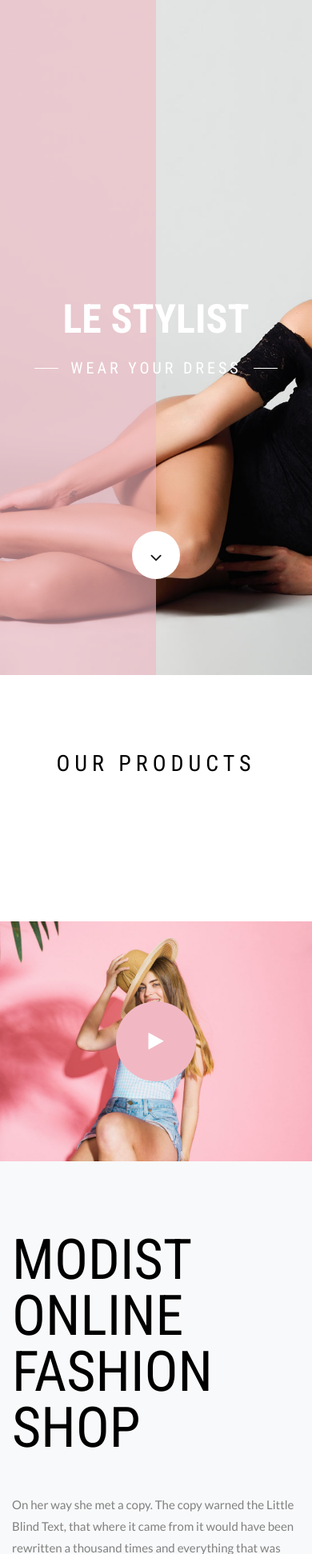
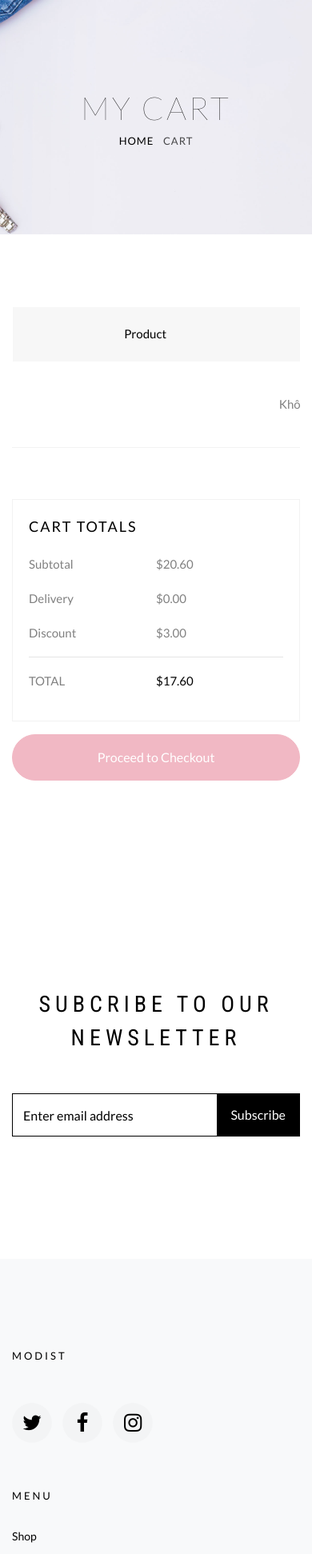
Before and after one commit to dangquoccuong1999/Bai_Thi_Lap_Trinh_Mang_2, a PHP site: page /?page=cart in a window 390 px wide. Shown: the part 66-2009 px from the top of the page at 80% size. Run offline with PHP 8.4, Linux system fonts and the light colour scheme; data that the repository does not hold is empty; some libraries are stand-ins or nearby versions; some web fonts are replaced.

Commit message:
sửa view của product single với cart

```diff
--- a/Controller/ProductController.php
+++ b/Controller/ProductController.php
@@ -52,6 +52,53 @@
             return $this->productDb->getSingleProduct($id, $capacity);
         }
     }
+
+    //giỏ hàng
+    public function cart()
+    {
+
+        include_once 'View/cart.php';
+    }
+
+    public function addCart()
+    {
+        if (!isset($_SESSION['countCart'])) {
+            $_SESSION['countCart'] = 1;
+            $_SESSION['cart'] = [];
+
+            $id = $_GET['id'];
+            $capacity = $_GET['capacity'];
+            $arr = [];
+            array_push($arr, ['id' => $id, 'capacity' => $capacity, 'quantity_number' => 1]);
+            $_SESSION['cart'] = $arr;
+            // var_dump($_SESSION['cart']);
+        } else {
+            $id = $_GET['id'];
+            $capacity = $_GET['capacity'];
+
+            $_SESSION['countCart'] = $_SESSION['countCart'];
+            $_SESSION['countCart']++;
+
+            $arr = $_SESSION['cart'];
+            $i = 0;
+            $checkAdd = true;
+
+            foreach ($arr as $array) {
+                if (in_array($id, $array) && in_array($capacity, $array)) {
+                    $_SESSION['cart'][$i]['quantity_number']++;
+                    $checkAdd = false;
+                }
+                $i++;
+            }
+            if ($checkAdd == true) {
+                array_push($arr, ['id' => $id, 'capacity' => $capacity, 'quantity_number' => 1]);
+                $_SESSION['cart'] = $arr;
+            }
+
+            var_dump($_SESSION['cart']);
+        }
+        $this->singleProduct();
+    }
     // phân chia trang
     public function pagination()
     {
--- a/Model/ProductDB.php
+++ b/Model/ProductDB.php
@@ -43,7 +43,7 @@
     }
     //single product
 
-    public function getSingleProduct($id,$capacity)
+    public function getSingleProduct($id, $capacity)
     {
         $sql = "SELECT DISTINCT products.id,products.name_product,products.name_producer,products.origin,products.description,products.category,products.img_product,product_detail.price,product_detail.capacity,product_detail.quantity_number FROM `products`,product_detail WHERE product_detail.capacity = '$capacity' AND products.id = product_detail.id_product AND products.id = " . $id;
         $stmt = $this->conn->query($sql);
@@ -53,8 +53,29 @@
         $stmt = $this->conn->query($sql);
         $capacity = $stmt->fetchAll(PDO::FETCH_ASSOC);
 
-        $arr = [$product,$capacity];
+        $arr = [$product, $capacity];
         return $arr;
+    }
+
+    //car
+    public function cart()
+    {
+        $products = [];
+        foreach ($_SESSION['cart'] as $product) {
+            $id = $product['id'];
+            $capacity = $product['capacity'];
+
+            $sql = "SELECT DISTINCT products.id,products.name_product,products.name_producer,products.origin,products.description,products.category,products.img_product,product_detail.price,product_detail.capacity,product_detail.quantity_number FROM `products`,product_detail WHERE product_detail.capacity = '$capacity' AND products.id = product_detail.id_product AND products.id = " . $id;
+            $stmt = $this->conn->query($sql);
+            $product = $stmt->fetch(PDO::FETCH_ASSOC);
+            array_push($products, $product);
+        }
+        // var_dump($products);
+        // lấy thời gian hiện tại của hệ thống
+        // $date = new DateTime('now', new DateTimeZone('Asia/Ho_Chi_Minh'));
+        // echo $date->format('d-m-Y H:i:s');
+        //  var_dump($products);
+        return $products;
     }
 
     //phân trang
--- /dev/null
+++ b/View/cart.php
@@ -0,0 +1,318 @@
+<!DOCTYPE html>
+<html lang="en">
+
+<head>
+	<title>Modist - Đặng Cường Trọng Tấn</title>
+	<meta charset="utf-8">
+	<meta name="viewport" content="width=device-width, initial-scale=1, shrink-to-fit=no">
+
+	<link href="https://fonts.googleapis.com/css?family=Lato:100,300,400,700,900" rel="stylesheet">
+	<link href="https://fonts.googleapis.com/css?family=Roboto+Condensed:300,400,700" rel="stylesheet">
+
+	<link rel="stylesheet" href="View/css/open-iconic-bootstrap.min.css">
+	<link rel="stylesheet" href="View/css/animate.css">
+
+	<link rel="stylesheet" href="View/css/owl.carousel.min.css">
+	<link rel="stylesheet" href="View/css/owl.theme.default.min.css">
+	<link rel="stylesheet" href="View/css/magnific-popup.css">
+
+	<link rel="stylesheet" href="View/css/aos.css">
+
+	<link rel="stylesheet" href="View/css/ionicons.min.css">
+
+	<link rel="stylesheet" href="View/css/bootstrap-datepicker.css">
+	<link rel="stylesheet" href="View/css/jquery.timepicker.css">
+
+
+	<link rel="stylesheet" href="View/css/flaticon.css">
+	<link rel="stylesheet" href="View/css/icomoon.css">
+	<link rel="stylesheet" href="View/css/style.css">
+</head>
+
+<body>
+
+	<nav class="navbar navbar-expand-lg navbar-dark ftco_navbar bg-dark ftco-navbar-light ftco-navbar-light-2" id="ftco-navbar">
+		<div class="container">
+			<a class="navbar-brand" href="?">Modist</a>
+			<button class="navbar-toggler" type="button" data-toggle="collapse" data-target="#ftco-nav" aria-controls="ftco-nav" aria-expanded="false" aria-label="Toggle navigation">
+				<span class="oi oi-menu"></span> Menu
+			</button>
+
+			<div class="collapse navbar-collapse" id="ftco-nav">
+				<ul class="navbar-nav ml-auto">
+					<li class="nav-item"><a href="?" class="nav-link">Home</a></li>
+					<li class="nav-item dropdown active">
+						<a class="nav-link dropdown-toggle" href="#" id="dropdown04" data-toggle="dropdown" aria-haspopup="true" aria-expanded="false">Shop</a>
+						<div class="dropdown-menu" aria-labelledby="dropdown04">
+							<a class="dropdown-item" href="shop.html">Shop</a>
+							<a class="dropdown-item" href="product-single.html">Single Product</a>
+							<a class="dropdown-item" href="cart.html">Cart</a>
+							<a class="dropdown-item" href="checkout.html">Checkout</a>
+						</div>
+					</li>
+					<li class="nav-item"><a href="about.html" class="nav-link">About</a></li>
+					<li class="nav-item"><a href="blog.html" class="nav-link">Blog</a></li>
+					<li class="nav-item"><a href="contact.html" class="nav-link">Contact</a></li>
+					<li class="nav-item cta cta-colored"><a href="cart.html" class="nav-link"><span class="icon-shopping_cart"></span>[<?php if (isset($_SESSION['countCart'])) echo $_SESSION['countCart'] ?>]</a></li>
+
+				</ul>
+			</div>
+		</div>
+	</nav>
+	<!-- END nav -->
+
+	<div class="hero-wrap hero-bread" style="background-image: url('View/images/bg_6.jpg');">
+		<div class="container">
+			<div class="row no-gutters slider-text align-items-center justify-content-center">
+				<div class="col-md-9 ftco-animate text-center">
+					<h1 class="mb-0 bread">My Cart</h1>
+					<p class="breadcrumbs"><span class="mr-2"><a href="index.html">Home</a></span> <span>Cart</span></p>
+				</div>
+			</div>
+		</div>
+	</div>
+
+	<section class="ftco-section ftco-cart">
+		<div class="container">
+			<div class="row">
+				<div class="col-md-12 ftco-animate">
+					<div class="cart-list">
+						<table class="table">
+							<thead class="thead-primary">
+								<tr class="text-center">
+									<th>&nbsp;</th>
+									<th>&nbsp;</th>
+									<th>Product</th>
+									<th>Price</th>
+									<th>Capacity</th>
+									<th>Quantity</th>
+									<th>Total</th>
+								</tr>
+							</thead>
+							<tbody>
+								<?php
+								if (isset($_SESSION['countCart'])) {
+									$i = 0;
+									foreach ($this->productDb->cart() as $product) {
+								?>
+										<tr class="text-center">
+											<td class="product-remove"><a href="#"><span class="ion-ios-close"></span></a></td>
+
+											<td class="image-prod">
+												<div class="img" style="background-image:url(View/<?php echo $product['img_product'] ?>);"></div>
+											</td>
+
+											<td class="product-name">
+												<h3><?php echo $product['name_product'] ?></h3>
+												<p><?php echo $product['description'] ?></p>
+											</td>
+
+											<td class="price"><?php echo number_format($product['price']) ?> VND</td>
+											<td><?php echo $_SESSION['cart'][$i]['capacity'] ?></td>
+											<td class="quantity">
+												<div class="input-group mb-3">
+													<input type="text" name="quantity" class="quantity form-control input-number" value="<?php echo $_SESSION['cart'][$i]['quantity_number'] ?>" min="1" max="100">
+												</div>
+											</td>
+
+											<td class="total">$4.90</td>
+										</tr><!-- END TR-->
+								<?php
+										$i++;
+									}
+								} else {
+									echo "<tr><td></td><td></td><td></td><td>Không có sản phẩm nào</td></tr>";
+								}
+								?>
+							</tbody>
+						</table>
+					</div>
+				</div>
+			</div>
+			<div class="row justify-content-end">
+				<div class="col col-lg-5 col-md-6 mt-5 cart-wrap ftco-animate">
+					<div class="cart-total mb-3">
+						<h3>Cart Totals</h3>
+						<p class="d-flex">
+							<span>Subtotal</span>
+							<span>$20.60</span>
+						</p>
+						<p class="d-flex">
+							<span>Delivery</span>
+							<span>$0.00</span>
+						</p>
+						<p class="d-flex">
+							<span>Discount</span>
+							<span>$3.00</span>
+						</p>
+						<hr>
+						<p class="d-flex total-price">
+							<span>Total</span>
+							<span>$17.60</span>
+						</p>
+					</div>
+					<p class="text-center"><a href="checkout.html" class="btn btn-primary py-3 px-4">Proceed to Checkout</a></p>
+				</div>
+			</div>
+		</div>
+	</section>
+
+
+	<section class="ftco-section-parallax">
+		<div class="parallax-img d-flex align-items-center">
+			<div class="container">
+				<div class="row d-flex justify-content-center py-5">
+					<div class="col-md-7 text-center heading-section ftco-animate">
+						<h1 class="big">Subscribe</h1>
+						<h2>Subcribe to our Newsletter</h2>
+						<div class="row d-flex justify-content-center mt-5">
+							<div class="col-md-8">
+								<form action="#" class="subscribe-form">
+									<div class="form-group d-flex">
+										<input type="text" class="form-control" placeholder="Enter email address">
+										<input type="submit" value="Subscribe" class="submit px-3">
+									</div>
+								</form>
+							</div>
+						</div>
+					</div>
+				</div>
+			</div>
+		</div>
+	</section>
+
+	<footer class="ftco-footer bg-light ftco-section">
+		<div class="container">
+			<div class="row mb-5">
+				<div class="col-md">
+					<div class="ftco-footer-widget mb-4">
+						<h2 class="ftco-heading-2">Modist</h2>
+						<ul class="ftco-footer-social list-unstyled float-md-left float-lft mt-5">
+							<li class="ftco-animate"><a href="#"><span class="icon-twitter"></span></a></li>
+							<li class="ftco-animate"><a href="#"><span class="icon-facebook"></span></a></li>
+							<li class="ftco-animate"><a href="#"><span class="icon-instagram"></span></a></li>
+						</ul>
+					</div>
+				</div>
+				<div class="col-md">
+					<div class="ftco-footer-widget mb-4 ml-md-5">
+						<h2 class="ftco-heading-2">Menu</h2>
+						<ul class="list-unstyled">
+							<li><a href="#" class="py-2 d-block">Shop</a></li>
+							<li><a href="#" class="py-2 d-block">About</a></li>
+							<li><a href="#" class="py-2 d-block">Journal</a></li>
+							<li><a href="#" class="py-2 d-block">Contact Us</a></li>
+						</ul>
+					</div>
+				</div>
+				<div class="col-md-4">
+					<div class="ftco-footer-widget mb-4">
+						<h2 class="ftco-heading-2">Help</h2>
+						<div class="d-flex">
+							<ul class="list-unstyled mr-l-5 pr-l-3 mr-4">
+								<li><a href="#" class="py-2 d-block">Shipping Information</a></li>
+								<li><a href="#" class="py-2 d-block">Returns &amp; Exchange</a></li>
+								<li><a href="#" class="py-2 d-block">Terms &amp; Conditions</a></li>
+								<li><a href="#" class="py-2 d-block">Privacy Policy</a></li>
+							</ul>
+							<ul class="list-unstyled">
+								<li><a href="#" class="py-2 d-block">FAQs</a></li>
+								<li><a href="#" class="py-2 d-block">Contact</a></li>
+							</ul>
+						</div>
+					</div>
+				</div>
+				<div class="col-md">
+					<div class="ftco-footer-widget mb-4">
+						<h2 class="ftco-heading-2">Have a Questions?</h2>
+						<div class="block-23 mb-3">
+							<ul>
+								<li><span class="icon icon-map-marker"></span><span class="text">203 Fake St. Mountain View, San Francisco, California, USA</span></li>
+								<li><a href="#"><span class="icon icon-phone"></span><span class="text">+2 392 3929 210</span></a></li>
+								<li><a href="#"><span class="icon icon-envelope"></span><span class="text">info@yourdomain.com</span></a></li>
+							</ul>
+						</div>
+					</div>
+				</div>
+			</div>
+			<div class="row">
+				<div class="col-md-12 text-center">
+
+					<p>
+						<!-- Link back to Colorlib can't be removed. Template is licensed under CC BY 3.0. -->
+						Copyright &copy;<script>
+							document.write(new Date().getFullYear());
+						</script> All rights reserved | This template is made with <i class="icon-heart color-danger" aria-hidden="true"></i> by <a href="https://colorlib.com" target="_blank">Colorlib</a>
+						<!-- Link back to Colorlib can't be removed. Template is licensed under CC BY 3.0. -->
+					</p>
+				</div>
+			</div>
+		</div>
+	</footer>
+
+
+
+	<!-- loader -->
+	<div id="ftco-loader" class="show fullscreen"><svg class="circular" width="48px" height="48px">
+			<circle class="path-bg" cx="24" cy="24" r="22" fill="none" stroke-width="4" stroke="#eeeeee" />
+			<circle class="path" cx="24" cy="24" r="22" fill="none" stroke-width="4" stroke-miterlimit="10" stroke="#F96D00" /></svg></div>
+
+
+
+	<script src="View/js/jquery.min.js"></script>
+	<script src="View/js/jquery-migrate-3.0.1.min.js"></script>
+	<script src="View/js/popper.min.js"></script>
+	<script src="View/js/bootstrap.min.js"></script>
+	<script src="View/js/jquery.easing.1.3.js"></script>
+	<script src="View/js/jquery.waypoints.min.js"></script>
+	<script src="View/js/jquery.stellar.min.js"></script>
+	<script src="View/js/owl.carousel.min.js"></script>
+	<script src="View/js/jquery.magnific-popup.min.js"></script>
+	<script src="View/js/aos.js"></script>
+	<script src="View/js/jquery.animateNumber.min.js"></script>
+	<script src="View/js/bootstrap-datepicker.js"></script>
+	<script src="View/js/scrollax.min.js"></script>
+	<script src="https://maps.googleapis.com/maps/api/js?key=AIzaSyBVWaKrjvy3MaE7SQ74_uJiULgl1JY0H2s&sensor=false"></script>
+	<script src="View/js/google-map.js"></script>
+	<script src="View/js/main.js"></script>
+
+	<script>
+		$(document).ready(function() {
+
+			var quantitiy = 0;
+			$('.quantity-right-plus').click(function(e) {
+
+				// Stop acting like a button
+				e.preventDefault();
+				// Get the field name
+				var quantity = parseInt($('#quantity').val());
+
+				// If is not undefined
+
+				$('#quantity').val(quantity + 1);
+
+
+				// Increment
+
+			});
+
+			$('.quantity-left-minus').click(function(e) {
+				// Stop acting like a button
+				e.preventDefault();
+				// Get the field name
+				var quantity = parseInt($('#quantity').val());
+
+				// If is not undefined
+
+				// Increment
+				if (quantity > 0) {
+					$('#quantity').val(quantity - 1);
+				}
+			});
+
+		});
+	</script>
+
+</body>
+
+</html>
--- a/View/index.php
+++ b/View/index.php
@@ -53,7 +53,7 @@
                     <li class="nav-item"><a href="about.html" class="nav-link">About</a></li>
                     <li class="nav-item"><a href="blog.html" class="nav-link">Blog</a></li>
                     <li class="nav-item"><a href="contact.html" class="nav-link">Contact</a></li>
-                    <li class="nav-item cta cta-colored"><a href="cart.html" class="nav-link"><span class="icon-shopping_cart"></span>[0]</a></li>
+                    <li class="nav-item cta cta-colored"><a href="?page=cart" class="nav-link"><span class="icon-shopping_cart"></span>[<?php if (isset($_SESSION['countCart'])) echo $_SESSION['countCart'] ?>]</a></li>
 
                 </ul>
             </div>
--- a/index.php
+++ b/index.php
@@ -3,6 +3,7 @@
 include_once 'Model/ProductDB.php';
 
 include_once 'Controller/ProductController.php';
+session_start();
 
 $productController = new ProductController();
 $page = isset($_REQUEST['page']) ? $_REQUEST['page'] : NULL;
@@ -22,9 +23,11 @@
     case 'single_product':
         $productController->singleProduct();
         break;
-    case 'ok':
-        echo 'ok';
-        $productController->singleProduct();
+    case 'cart':
+        $productController->cart();
+        break;
+    case 'addCart':
+        $productController->addCart();
         break;
     default:
         $productController->index();
```
Also changed, not shown: View/singleProduct.php (+137 -5 lines).
